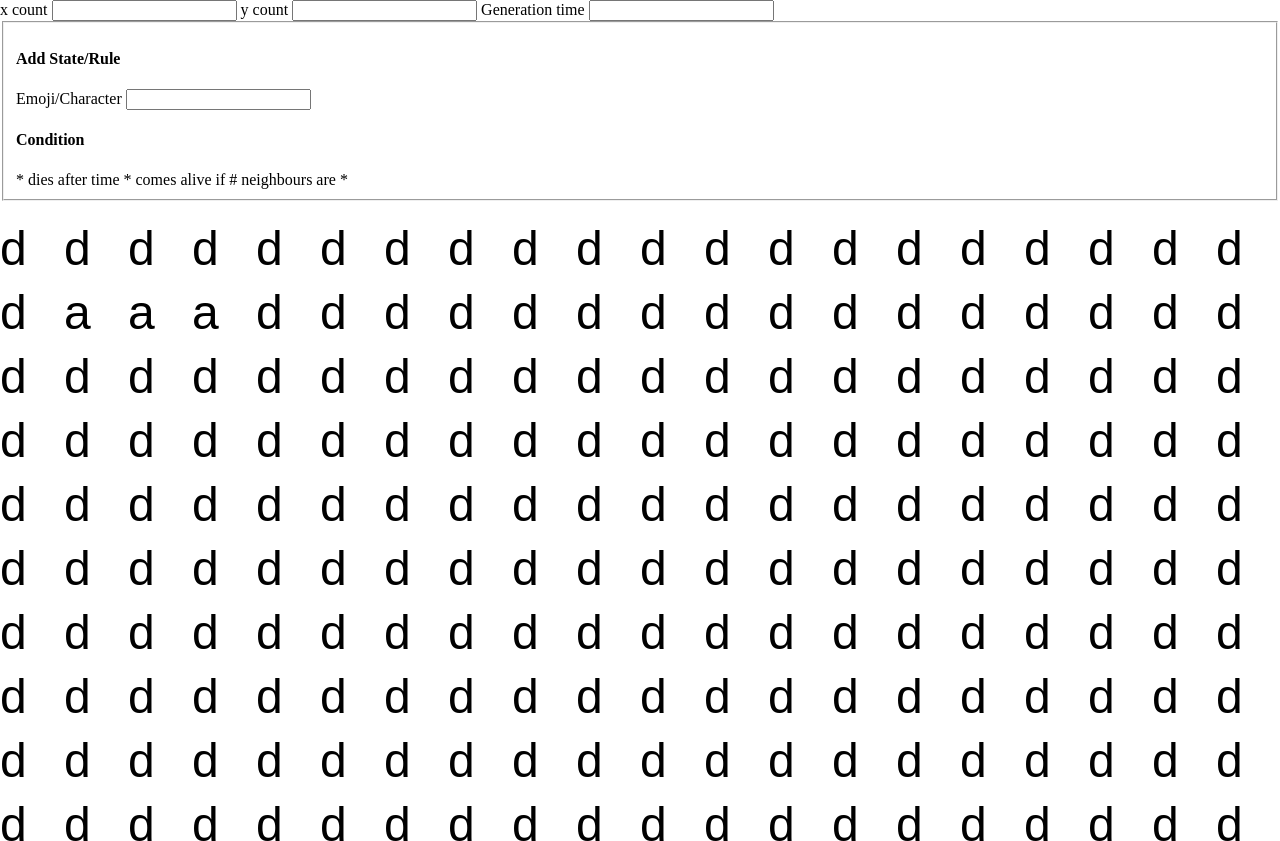
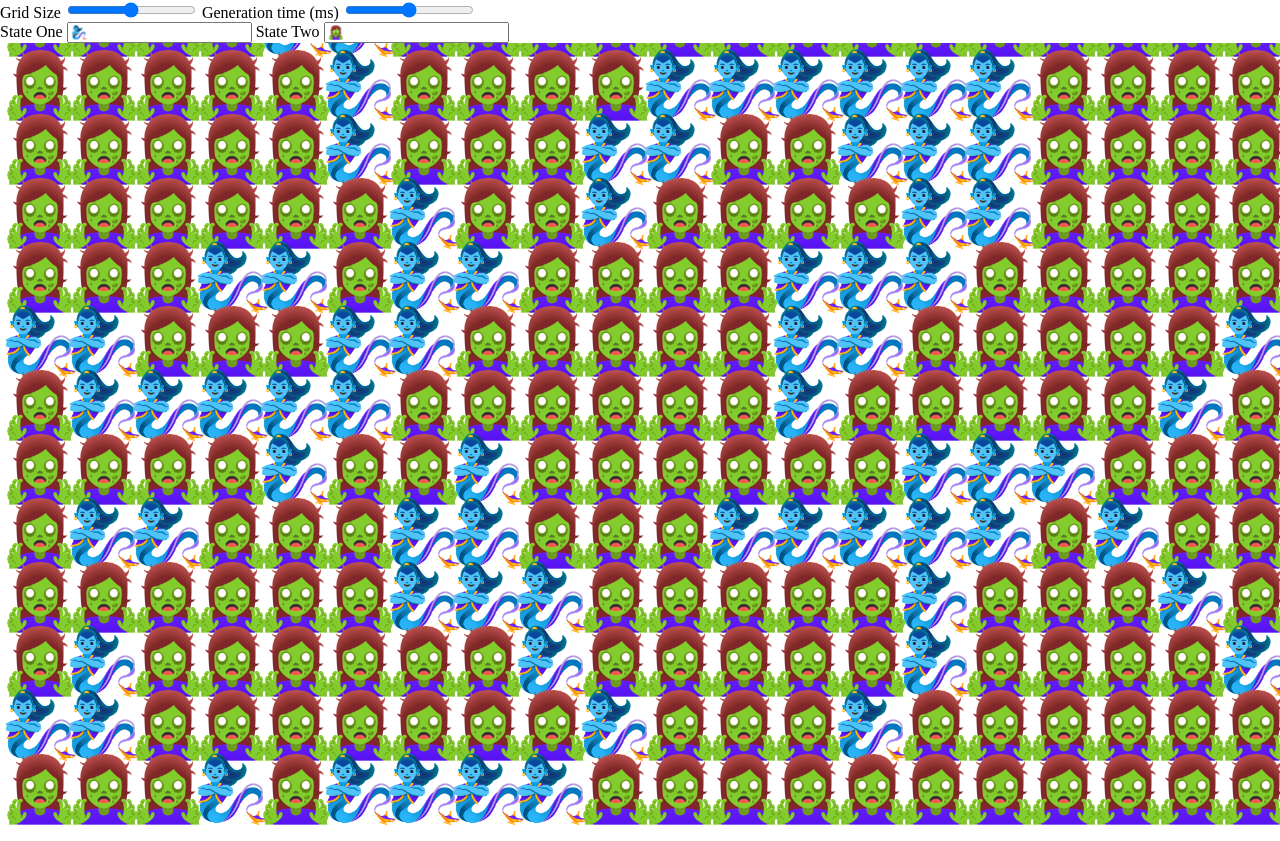
Before and after one commit to remotehack/cellular, a plain HTML site: page src/index.html in a window 1280 px wide. Shown: the top 841 px of the page. Drawn offline with Linux system fonts and the light colour scheme.

Commit message:
made emojis work

```diff
--- a/src/index.html
+++ b/src/index.html
@@ -7,13 +7,18 @@
   <body>
 
     <div id="controls">
-      <label>x count</label>
-      <input type="number" />
-      <label>y count</label>
-      <input type="number" />
+      <label>Grid Size</label>
+      <input type="range" min="0" max="1" step="0.1" value="0.5" />
 
-      <label>Generation time</label>
-      <input type="number" />
+      <label>Generation time (ms)</label>
+      <input type="range" min="0" max="1" step="0.1" value="0.5" />
+
+      <!-- Temporary State --><br />
+      <label>State One</label>
+      <input type="text" name="s1" value="🧞‍♀️" />
+
+      <label>State Two</label>
+      <input type="text" name="s2" value="🧟‍♀️" />
 
       <!--
         Conway's game of life:
@@ -28,7 +33,9 @@
          - A tree ignites with probability f even if no neighbor is burning
          - An empty space fills with a tree with probability p
       -->
-      <fieldset>
+
+      <!-- Just removing this for the demo... -->
+      <!-- <fieldset>
         <h4>Add State/Rule</h4>
         <label>Emoji/Character</label>
         <input type="text" />
@@ -36,7 +43,7 @@
         * dies after time
         * comes alive if # neighbours are
         *
-      </fieldset>
+      </fieldset> -->
 
     </div>
 
--- a/src/index.js
+++ b/src/index.js
@@ -52,37 +52,57 @@ function countNeighbours(grid, [xi, yi]) {
   return new NeighbourCounts(neighbourCounts);
 }
 
+// I don't know whether we need this - but possibly a 0, 1, 2 style switcher, where the emojis are configurable - at the moment I've just replaced the a is alive and d is dead with emojis
+const emojiStates = {
+  alive: "🧞‍♀️",
+  dead: "🧟‍♀️"
+}
+
 const rules = [
   // if <2 neighbours then die
   new Rule(
-    "a",
-    (grid, coords) => countNeighbours(grid, coords).get("a") < 2,
-    "d"
+    emojiStates.alive,
+    (grid, coords) => countNeighbours(grid, coords).get("🧞‍♀️") < 2,
+    "🧟‍♀️"
   ),
   // if 2-3 neighbours then die
   new Rule(
-    "a",
-    (grid, coords) => countNeighbours(grid, coords).get("a") > 3,
-    "d"
+    "🧞‍♀️",
+    (grid, coords) => countNeighbours(grid, coords).get("🧞‍♀️") > 3,
+    "🧟‍♀️"
   ),
   // if 3 neighbours then come alive
   new Rule(
-    "d",
-    (grid, coords) => countNeighbours(grid, coords).get("a") === 3,
-    "a"
+    "🧟‍♀️",
+    (grid, coords) => countNeighbours(grid, coords).get("🧞‍♀️") === 3,
+    "🧞‍♀️"
   )
 ];
 
 
+/**
+ * THIS IS JUST TO GET SOME ALIVE ON FIRST LOAD
+ * @param {float} chance
+ * @description where chance is 0 -> 1 0 being no chance, 1 being yes - returns true or false
+ * @returns {Boolean}
+ */
+let chance = function(chance) {
+  const test = Math.random();
+
+  return test < chance ? true : false;
+}
+
 function initialiseGrid(grid) {
   for (let xi = 0; xi < grid.xCount; xi++) {
     for (let yi = 0; yi < grid.yCount; yi++) {
-      grid.get(`${xi},${yi}`).state = "d";
+
+      if (chance(0.3)) {
+        grid.get(`${xi},${yi}`).state = "🧞‍♀️";
+      } else {
+        grid.get(`${xi},${yi}`).state = "🧟‍♀️";
+      }
     }
   }
-  grid.get(`2,1`).state = "a";
-  grid.get(`2,2`).state = "a";
-  grid.get(`2,3`).state = "a";
 }
 
 function test(grid, [xi, yi], rules) {
@@ -117,7 +137,7 @@ function step() {
     grid.forEach(el => {
       canvas.ctx.beginPath();
       // canvas.ctx.arc(el.x, el.y, 10, 0, 5);
-      canvas.ctx.font = '48px sans-serif';
+      canvas.ctx.font = `${grid.cw}px sans-serif`;
       canvas.ctx.fillText(el.state, el.x, el.y);
       canvas.ctx.fill();
       canvas.ctx.closePath();
```
